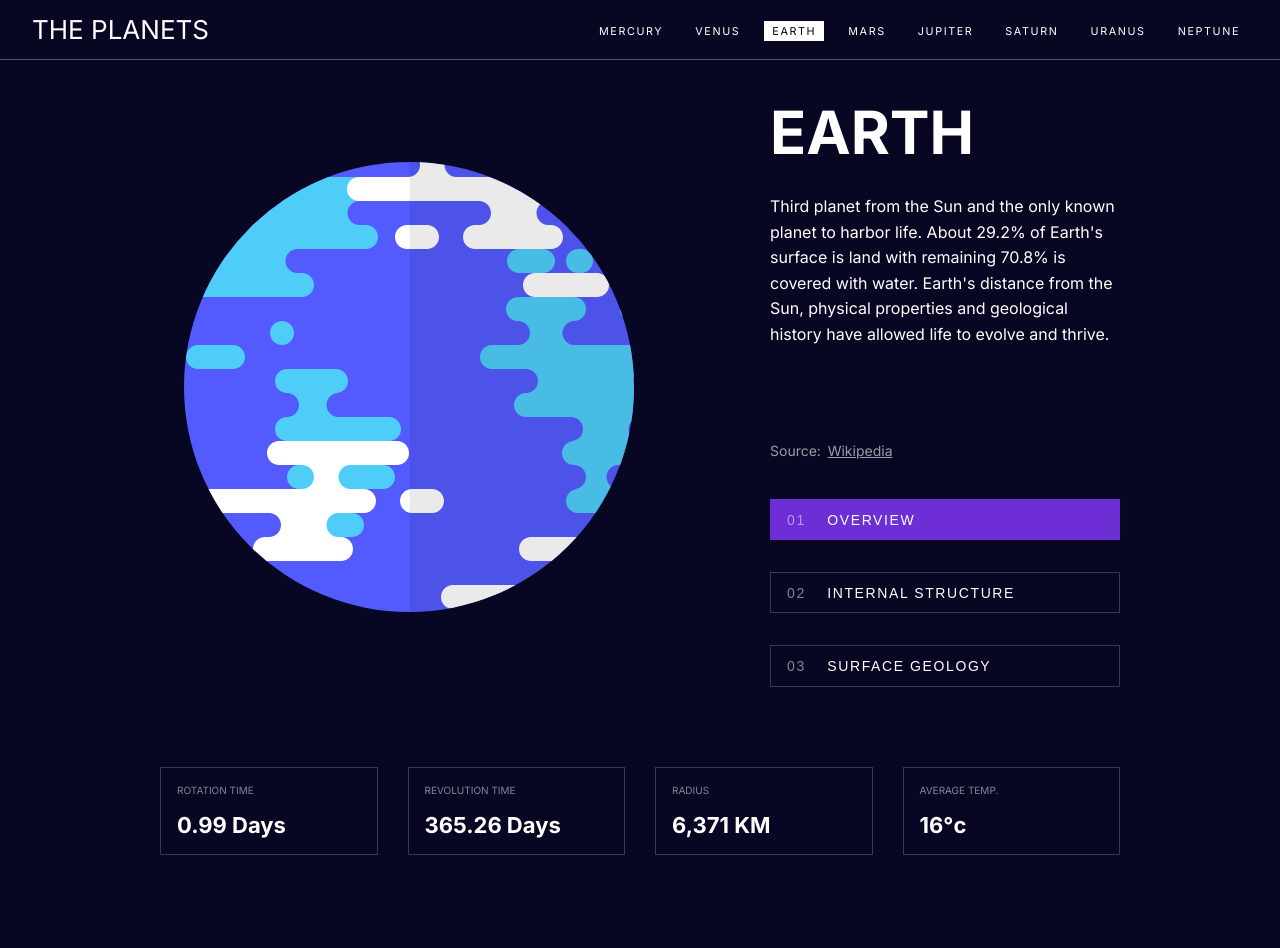
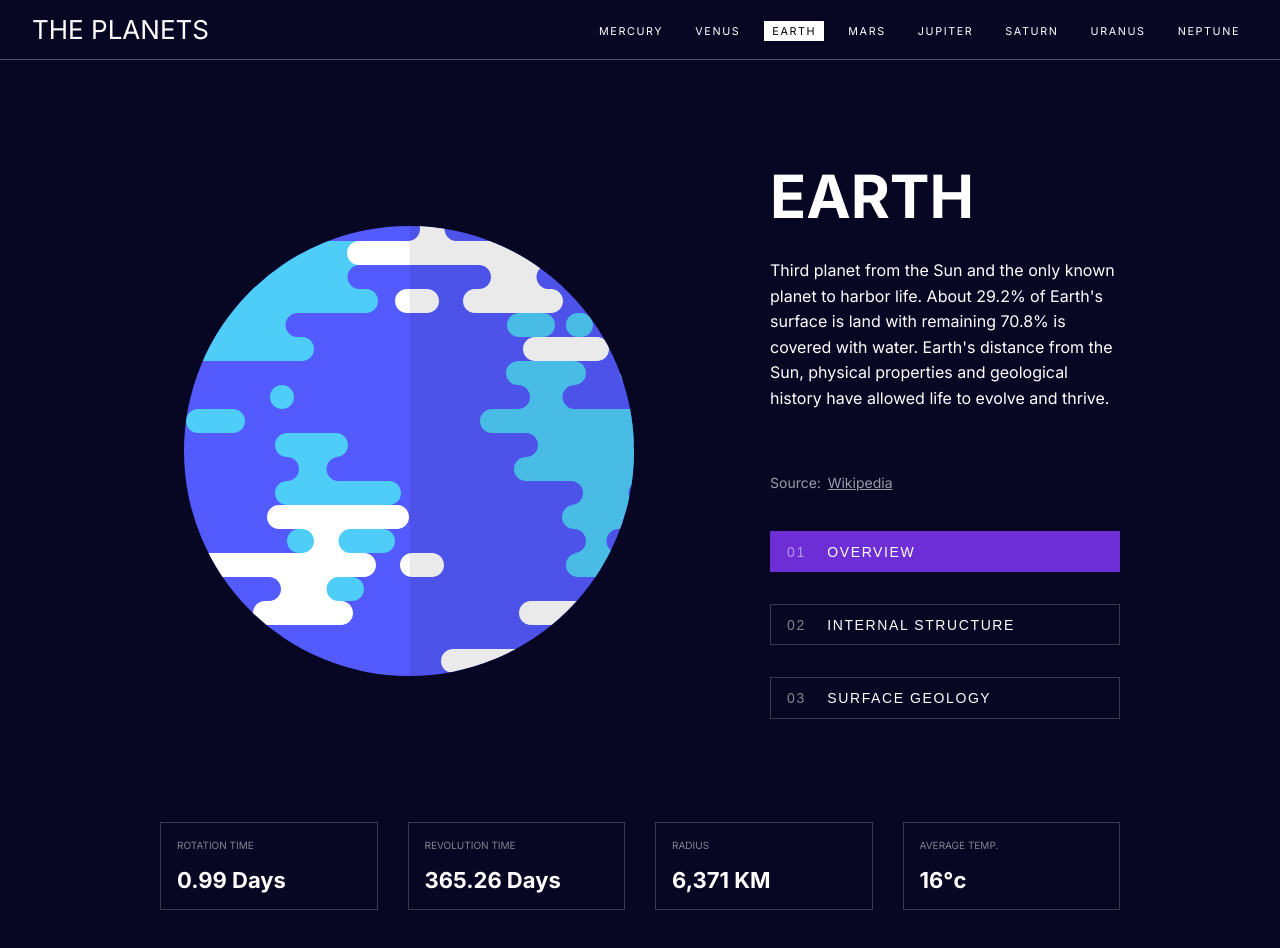
Before and after one commit to andrelebioda/planets-of-solarsystem, a Next.js app: page /earth in a window 1280 px wide. Shown: the top 948 px of the page. Built offline with nearby package versions, Linux system fonts and the light colour scheme.

Commit message:
some fixes

```diff
--- a/public/scss/styles.css
+++ b/public/scss/styles.css
@@ -75,7 +75,7 @@ ul {
   gap: 7rem;
   max-width: 1000px;
   margin: 0 auto;
-  margin-top: 6rem;
+  margin-top: 10rem;
   margin-bottom: 5rem;
   padding-inline: 1.25rem;
   align-items: flex-start;
@@ -84,7 +84,6 @@ ul {
   .detail-container {
     grid-template-columns: 1fr;
     gap: 4rem;
-    margin-top: 10rem;
     margin-bottom: 4rem;
   }
 }
@@ -160,7 +159,7 @@ ul {
   font-size: 1rem;
   line-height: 1.6rem;
   margin-bottom: 1.5rem;
-  height: 14rem;
+  height: 12rem;
 }
 @media (max-width: 68rem) {
   .detail-container .content-wrapper .content-tab p {
--- a/public/scss/styles.scss
+++ b/public/scss/styles.scss
@@ -76,7 +76,7 @@ ul {
   gap: 7rem;
   max-width: 1000px;
   margin: 0 auto;
-  margin-top: 6rem;
+  margin-top: 10rem;
   margin-bottom: 5rem;
   padding-inline: 1.25rem;
   align-items: flex-start;
@@ -84,7 +84,6 @@ ul {
   @media (max-width: 68rem) {
     grid-template-columns: 1fr;
     gap: 4rem;
-    margin-top: 10rem;
     margin-bottom: 4rem;
   }
 
@@ -161,7 +160,7 @@ ul {
         font-size: 1rem;
         line-height: 1.6rem;
         margin-bottom: 1.5rem;
-        height: 14rem;
+        height: 12rem;
         @media (max-width: 68rem) {
           height: 10rem;
         }
```
Also changed, not shown: 2 other files (tests, documents, lock files or other folders).
